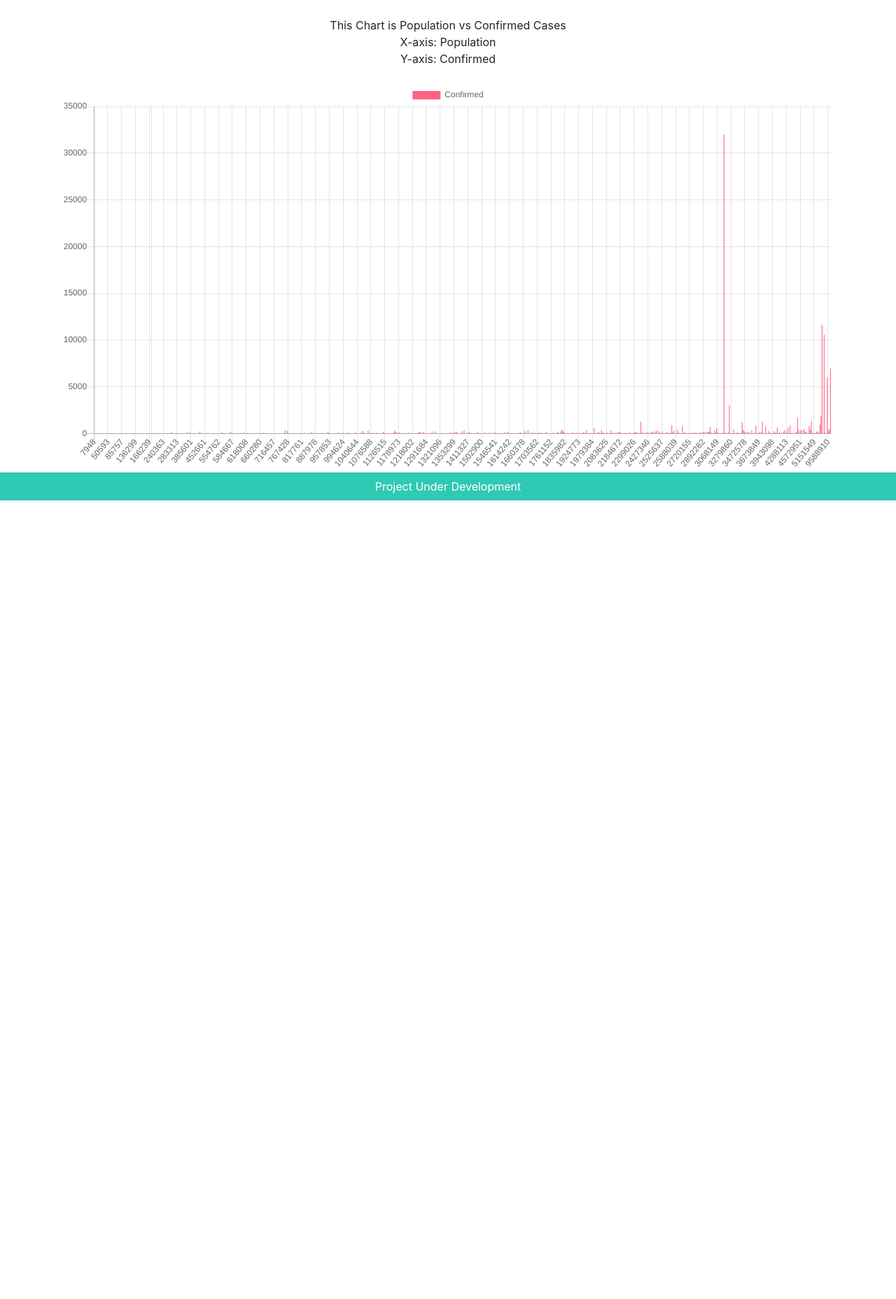
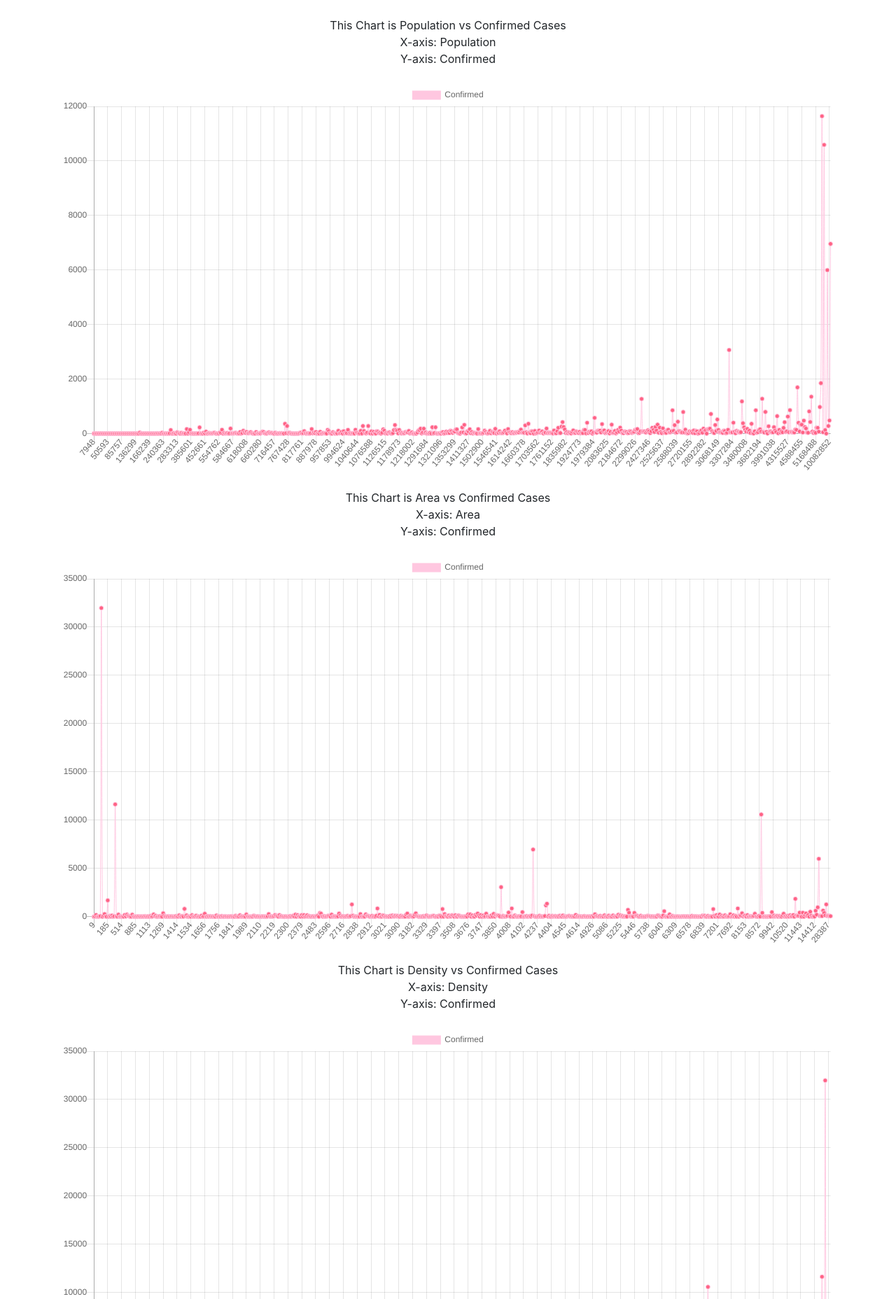
Before and after one commit to Debajyoti1/NasaHackathon, a Flask app: page / in a window 1280 px wide. Shown: the part 64-1920 px from the top of the page at 70% size. Before the commit the page ends 779 px from the top, so only its background shows below. Run offline with Flask 2, Linux system fonts and the light colour scheme; some libraries are stand-ins or nearby versions.

Commit message:
added first 4 graph created separate file script.js

```diff
--- a/app.py
+++ b/app.py
@@ -3,12 +3,11 @@ from random import sample
 import pandas as pd
 
 dataframe=pd.read_csv("dataset.csv")
-dataframe=dataframe.sort_values(by='Population')
-confirmed=list(dataframe['Confirmed'])
-population=list(dataframe['Population'])
+
 area=list(dataframe['Area'])
 density=list(dataframe['Density'])
 active=list(dataframe['Active'])
+
 
 
 app = Flask(__name__)
@@ -18,26 +17,37 @@ app.secret_key='Hellothere'
 def index():
     return render_template('index.html')
 
-@app.route('/confirmedj')
-def confirmedj():
-    return jsonify({'confirmed' : confirmed})
+@app.route('/popvsconf')
+def popvsconf(df=dataframe):
+    df=df.sort_values(by='Population')
+    confirmed=list(df['Confirmed'])
+    population=list(df['Population'])
+    confirmed.remove(31972)
+    population.remove(3145966)
+    return jsonify({'confirmed' : confirmed,'population' : population})
 
 
-@app.route('/populationj')
-def populationj():
-    return jsonify({'population' : population})
+@app.route('/areavsconf')
+def areavsconf(df=dataframe):
+    df=df.sort_values(by='Area')
+    confirmed=list(df['Confirmed'])
+    area=list(map(int,(df['Area'])))
+    return jsonify({'confirmed' : confirmed,'area' : area})
 
-@app.route('/areaj')
-def areaj():
-    return jsonify({'area' : area})
+@app.route('/denvsconf')
+def denvsconf(df=dataframe):
+    df=df.sort_values(by='Density')
+    confirmed=list(df['Confirmed'])
+    density=list(map(int,(df['Density'])))
+    return jsonify({'confirmed' : confirmed,'density' : density})
 
-@app.route('/densityj')
-def densityj():
-    return jsonify({'density' : density})
+@app.route('/actvsconf')
+def actvsconf(df=dataframe):
+    df=df.sort_values(by='Active')
+    confirmed=list(df['Confirmed'])
+    active=list(df['Active'])
+    return jsonify({'confirmed' : confirmed,'active' : active})
 
-@app.route('/activej')
-def activej():
-    return jsonify({'active' : active})
 
 if __name__ == '__main__':
     app.run(debug=True)
--- /dev/null
+++ b/static/script.js
@@ -0,0 +1,94 @@
+
+        var getData = $.get('/popvsconf');
+        getData.done(function(popvsconf){
+            var ctx = document.getElementById('popvsconf').getContext('2d');
+            var chart = new Chart(ctx, {
+                // The type of chart we want to create
+                type: 'line',
+                // The data for our dataset
+                data: {
+                    labels: popvsconf.population,
+                    datasets: [{
+                        label: 'Confirmed',
+                        fill: false,
+                        borderWidth: 1,
+                        backgroundColor: 'rgb(255, 99, 132)',
+                        borderColor: 'rgb(255, 199, 224)',
+                        data: popvsconf.confirmed
+                    }]
+                },
+
+                // Configuration options go here
+                options: {}
+            });
+        });
+        var getData1 = $.get('/areavsconf');
+        getData1.done(function(areavsconf){
+            var ctx = document.getElementById('areavsconf').getContext('2d');
+            var chart = new Chart(ctx, {
+                // The type of chart we want to create
+                type: 'line',
+                // The data for our dataset
+                data: {
+                    labels: areavsconf.area,
+                    datasets: [{
+                        label: 'Confirmed',
+                        fill: false,
+                        borderWidth: 1,
+                        backgroundColor: 'rgb(255, 99, 132)',
+                        borderColor: 'rgb(255, 199, 224)',
+                        data: areavsconf.confirmed
+                    }]
+                },
+
+                // Configuration options go here
+                options: {}
+            });
+        });
+        var getData2 = $.get('/denvsconf');
+        getData2.done(function(denvsconf){
+            var ctx = document.getElementById('denvsconf').getContext('2d');
+            var chart = new Chart(ctx, {
+                // The type of chart we want to create
+                type: 'line',
+                // The data for our dataset
+                data: {
+                    labels: denvsconf.density,
+                    datasets: [{
+                        label: 'Confirmed',
+                        fill: false,
+                        borderWidth: 1,
+                        backgroundColor: 'rgb(255, 99, 132)',
+                        borderColor: 'rgb(255, 199, 224)',
+                        data: denvsconf.confirmed
+                    }]
+                },
+
+                // Configuration options go here
+                options: {}
+            });
+        });
+
+        var getData3 = $.get('/actvsconf');
+        getData3.done(function(actvsconf){
+            var ctx = document.getElementById('actvsconf').getContext('2d');
+            var chart = new Chart(ctx, {
+                // The type of chart we want to create
+                type: 'line',
+                // The data for our dataset
+                data: {
+                    labels: actvsconf.active,
+                    datasets: [{
+                        label: 'Confirmed',
+                        fill: false,
+                        borderWidth: 1,
+                        backgroundColor: 'rgb(255, 99, 132)',
+                        borderColor: 'rgb(255, 199, 224)',
+                        data: actvsconf.confirmed
+                    }]
+                },
+
+                // Configuration options go here
+                options: {}
+            });
+        });
--- a/templates/index.html
+++ b/templates/index.html
@@ -1,6 +1,7 @@
 {% extends 'base.html' %}
 {% block title %}
 <title>NASA HAckathon Project</title>
+
 {% endblock %}
 
 {% block body %}
@@ -10,32 +11,34 @@
     Y-axis: Confirmed
 </section>
 <section class="container">
-    <canvas id="myChart"></canvas>
-    <script>
-        var getData = $.get('/confirmedj');
-        var get = $.get('/populationj');
-        get.done(function(population){
-        getData.done(function(confirmed){
-            var ctx = document.getElementById('myChart').getContext('2d');
-            var chart = new Chart(ctx, {
-                // The type of chart we want to create
-                type: 'bar',
-                // The data for our dataset
-                data: {
-                    labels: population.population,
-                    datasets: [{
-                        label: 'Confirmed',
-                        backgroundColor: 'rgb(255, 99, 132)',
-                        borderColor: 'rgb(255, 99, 132)',
-                        data: confirmed.confirmed
-                    }]
-                },
+    <canvas id="popvsconf" ></canvas>
+</section>
 
-                // Configuration options go here
-                options: {}
-            });
-        });
-    });
-    </script>
+<section class="container-fluid text-center bg-faded my-4">
+    This Chart is Area vs Confirmed Cases<br>
+    X-axis: Area<br>
+    Y-axis: Confirmed
 </section>
+<section class="container">
+    <canvas id="areavsconf" ></canvas>
+</section>
+
+<section class="container-fluid text-center bg-faded my-4">
+    This Chart is Density vs Confirmed Cases<br>
+    X-axis: Density<br>
+    Y-axis: Confirmed
+</section>
+<section class="container">
+    <canvas id="denvsconf" ></canvas>
+</section>
+
+<section class="container-fluid text-center bg-faded my-4">
+    This Chart is Active Cases vs Confirmed Cases<br>
+    X-axis: Active<br>
+    Y-axis: Confirmed
+</section>
+<section class="container">
+    <canvas id="actvsconf" ></canvas>
+</section>
+<script src="{{ url_for('static', filename='script.js') }}"></script>
 {% endblock %}
```
